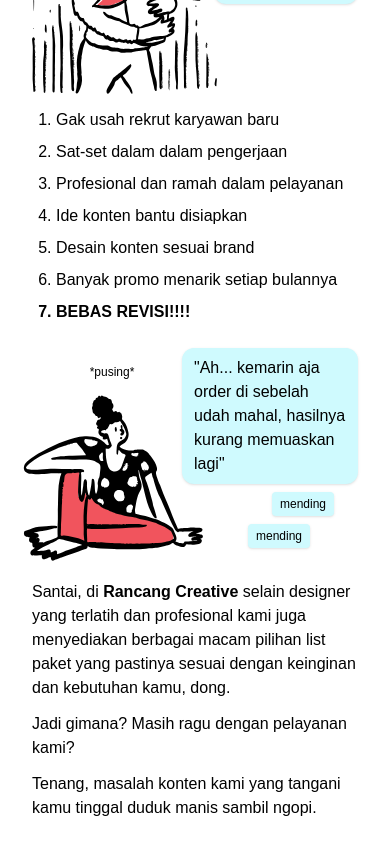
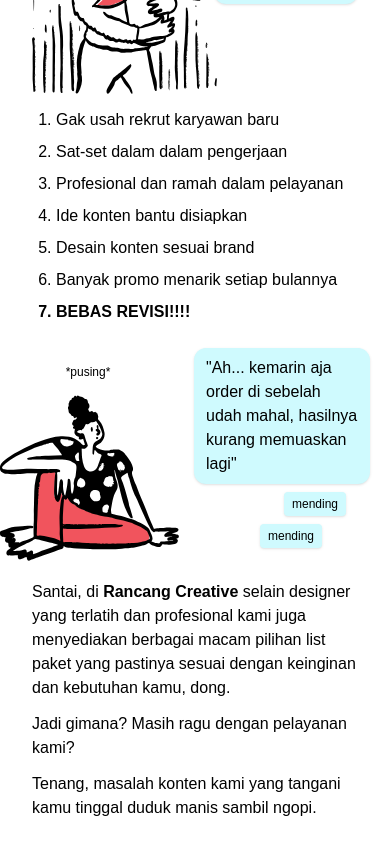
Before and after one commit to abaihaaqi/rancang-creative, a Next.js app: page / in a window 390 px wide. Shown: the part 4217-5061 px from the top of the page. Built offline with nearby package versions, Linux system fonts and the light colour scheme.

Commit message:
fix overlappring content 🛠️

```diff
--- a/pages/index.js
+++ b/pages/index.js
@@ -39,13 +39,13 @@ export default function Home() {
       <Profile />
       <div className='px-8 pb-6'>
         <div className='relative w-full mb-3'>
-          <div className='relative w-60 -ml-10 pt-10'>
+          <div className='relative w-60 -ml-16 xs:-ml-10 pt-10'>
             <Image alt='' src={sitting} layout='responsive' />
             <p className='absolute top-4 inset-x-0 text-xs text-center'>
               {`*pusing*`}
             </p>
           </div>
-          <div className='bg-cyan-100 shadow rounded-xl px-3 py-2 absolute w-44 top-0 right-0'>
+          <div className='bg-cyan-100 shadow rounded-xl px-3 py-2 absolute w-44 top-0 -right-3 xs:right-0'>
             {`"Ah... kemarin aja order di sebelah udah mahal, hasilnya kurang memuaskan lagi"`}
             <p className='absolute -bottom-8 right-6 text-xs bg-cyan-100 shadow rounded px-2 py-1'>
               mending
--- a/tailwind.config.js
+++ b/tailwind.config.js
@@ -13,6 +13,9 @@ module.exports = {
       colors: {
         'primary': '#80E4E2',
         'secondary': '#F1545D',
+      },
+      screens: {
+        'xs': '420px',
       }
     },
   },
```
